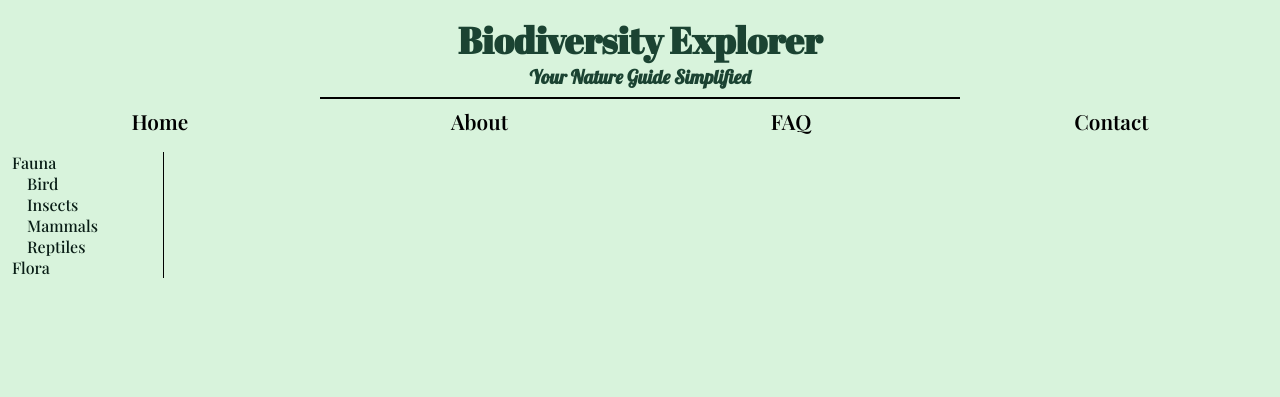
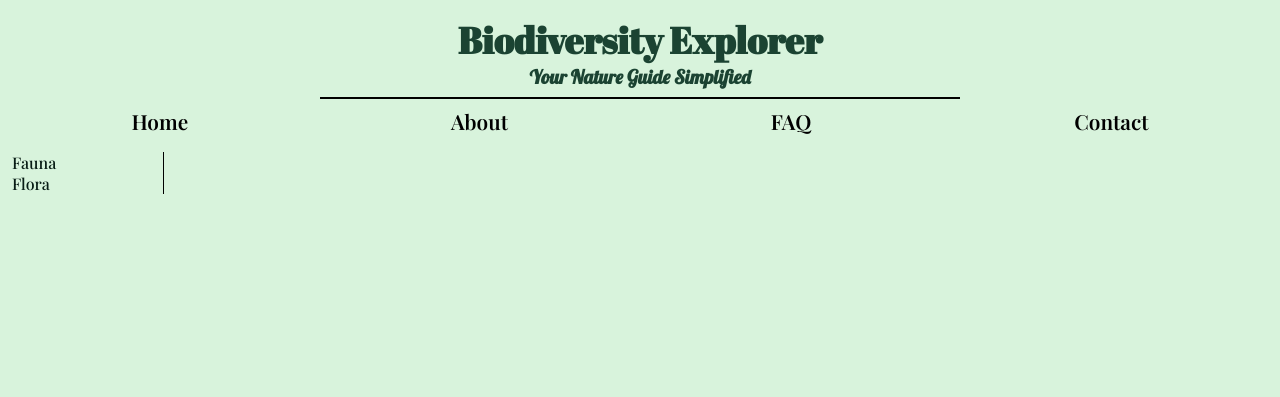
Before and after one commit to WernerPetrick/Biodiversity-Nature-Guide, a Flask app: page / in a window 1280 px wide. Shown: the top 397 px of the page. Run offline with Flask 3, Linux system fonts and the light colour scheme; data that the repository does not hold is empty; some libraries are stand-ins or nearby versions.

Commit message:
Update index.html
Added dropdown menu functionality to side navigation using AlphineJS

```diff
--- a/templates/index.html
+++ b/templates/index.html
@@ -4,6 +4,7 @@
     <meta charset="UTF-8">
     <meta name="viewport" content="width=device-width, initial-scale=1.0">
     <script src="https://unpkg.com/htmx.org@1.9.4" integrity="sha384-zUfuhFKKZCbHTY6aRR46gxiqszMk5tcHjsVFxnUo8VMus4kHGVdIYVbOYYNlKmHV" crossorigin="anonymous"></script>
+    <script defer src="https://cdn.jsdelivr.net/npm/alpinejs@3.x.x/dist/cdn.min.js"></script>
     <link
             rel="stylesheet"
             href="{{ url_for('static', filename='styles.css') }}"
@@ -26,19 +27,21 @@
         </nav>
     </header>
 
-    <div class="area">
+    <div x-data="{open: false}"class="area">
         <aside>
             <ul>
-                <li class="none-list"><a class="list-item">Fauna</a>
-                    <ul>
+                <li class="none-list" @click="open = ! open"><a class="list-item">Fauna</a>
+                    <ul x-show="open" @click="open = false">
                         <!-- Remove htmx from below line to run Category search -->
-                        <li class="none-list layered" hx-get="/birds" hx-target="#output"><a class="list-item">Bird</a>
-                            <ul>
-                                {%for type in bird_types%}
-                                <li class="none-list layered list-item" ><a class="link" hx-get="/birds/{{ type['type'] }}" hx-trigger="click" hx-target="#output">{{ type['type'] }}</a></li>
-                                {%endfor%}
-                            </ul>
-                        </li>
+                        <div x-data = "{open:false}">
+                            <li class="none-list layered" hx-get="/birds" hx-target="#output" @click="open = ! open"><a class="list-item">Birds</a>
+                                <ul x-show="open" @click="open = false">
+                                    {%for type in bird_types%}
+                                    <li class="none-list layered list-item" ><a class="link" hx-get="/birds/{{ type['type'] }}" hx-trigger="click" hx-target="#output">{{ type['type'] }}</a></li>
+                                    {%endfor%}
+                                </ul>
+                            </li>
+                        </div>
                         <li class="none-list layered" hx-get="/insects" hx-target="#output"><a class="list-item">Insects</a></li>
                         <li class="none-list layered" hx-get="/mammals" hx-target="output"><a class="list-item">Mammals</a></li>
                         <li class="none-list layered" hx-get="/reptiles" hx-target="output"><a class="list-item">Reptiles</a></li>
```
